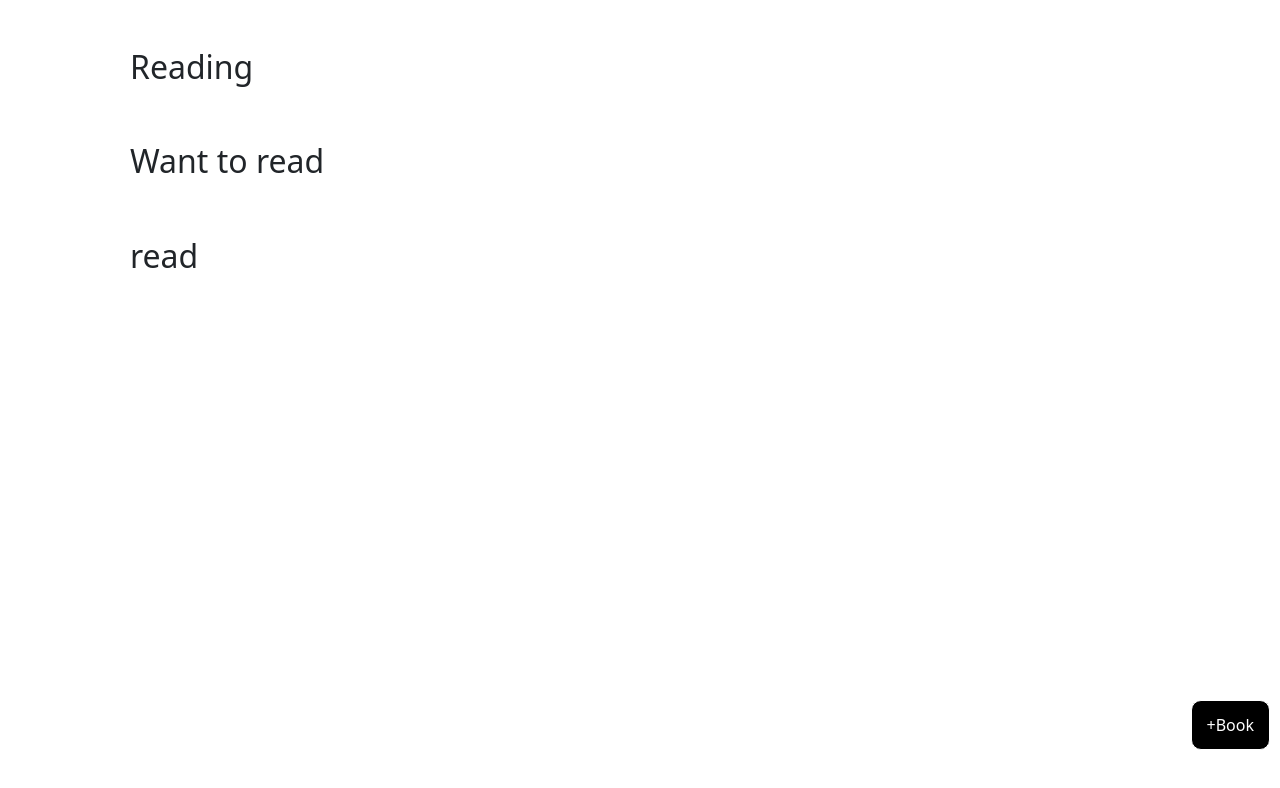
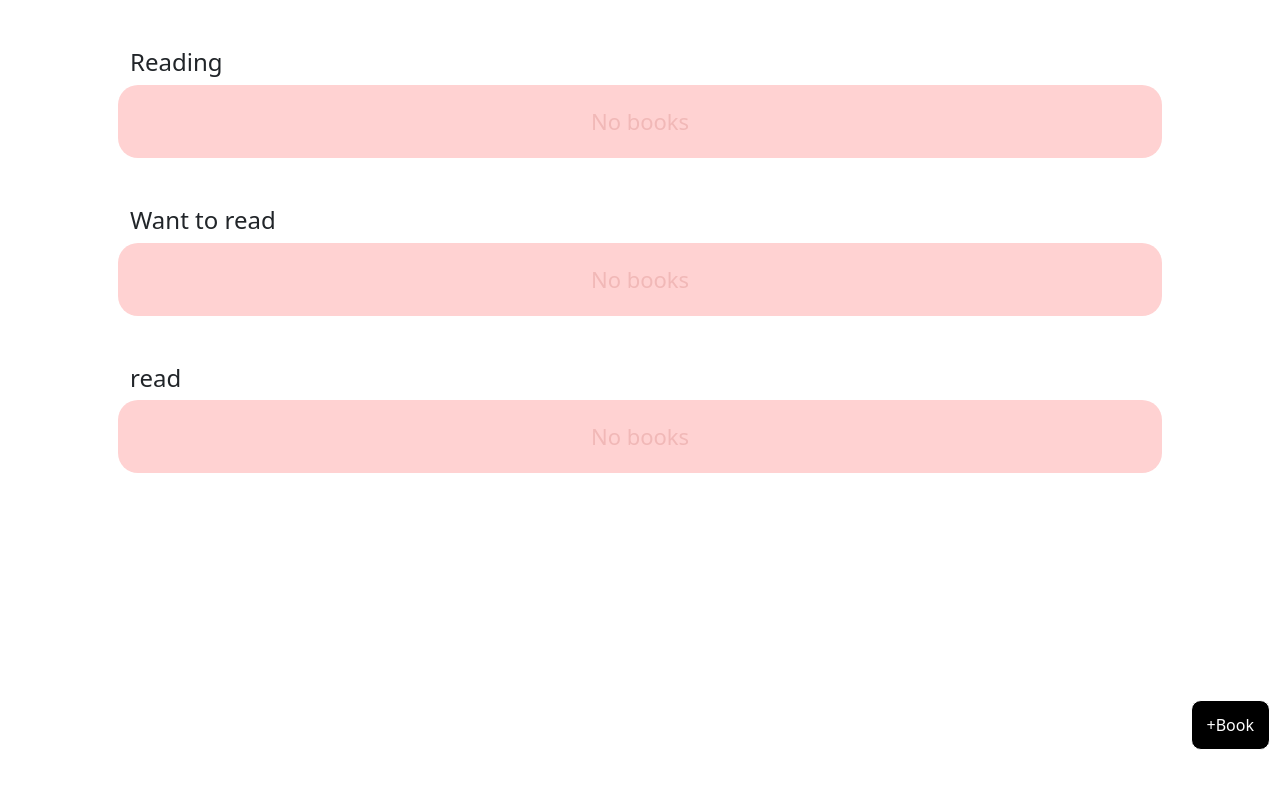
Before and after one commit to shehab0717/react-tasks, a React (Create React App) app in the folder books/: page / in a window 1280 px wide. Shown: the top 788 px of the page. Built offline with nearby package versions, Linux system fonts and the light colour scheme.

Commit message:
style empty book list

```diff
--- a/books/src/App.css
+++ b/books/src/App.css
@@ -72,3 +72,12 @@
   border-top-color: #000;
   animation: spinner .6s linear infinite;
 }
+
+.empty-list{
+  font-size: 22px;
+  text-align: center;
+  padding: 20px 0px;
+  color: rgb(241, 184, 183);
+  background-color: rgb(255, 210, 210);
+  border-radius: 20px;
+}
--- a/books/src/components/BooksList.jsx
+++ b/books/src/components/BooksList.jsx
@@ -13,12 +13,18 @@ class BooksList extends React.Component {
 
         return (
             <div className="mt-5">
-                <h2>{this.props.title}</h2>
+                <h4>{this.props.title}</h4>
                 <div className="row">
                     {
-                        this.props.data.map(
-                            book => <BookCard key={book.id} {...book} updateList={this.props.refresh} />
-                        )
+                        (this.props.data.length > 0)
+                            ? (this.props.data.map(
+                                book => <BookCard key={book.id} {...book} updateList={this.props.refresh} />
+                            )):(
+                                <div className='empty-list'>
+                                    No books
+                                </div>
+                            )
+
                     }
                 </div>
             </div>
```
